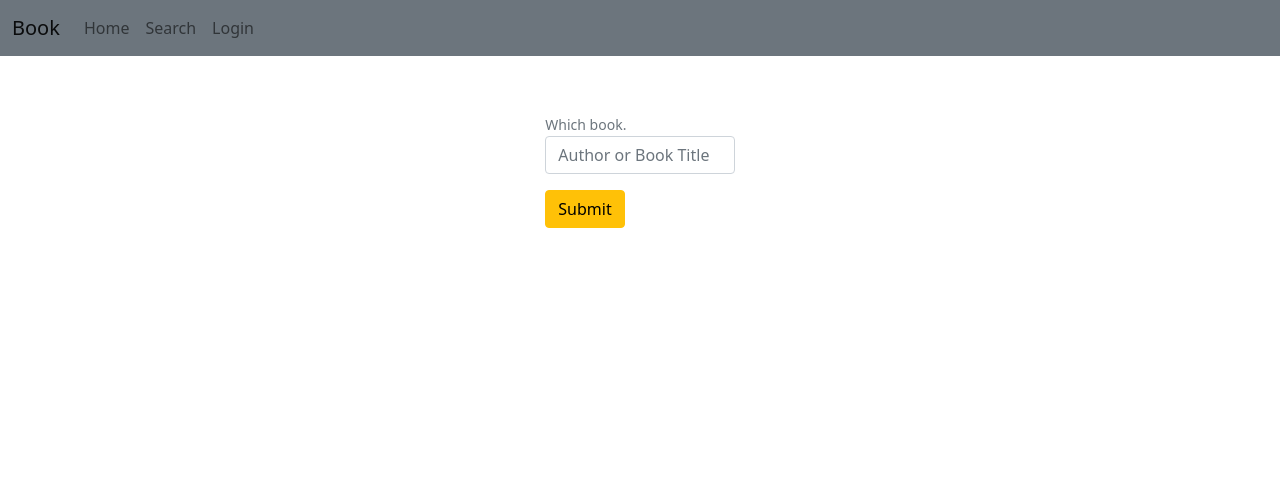
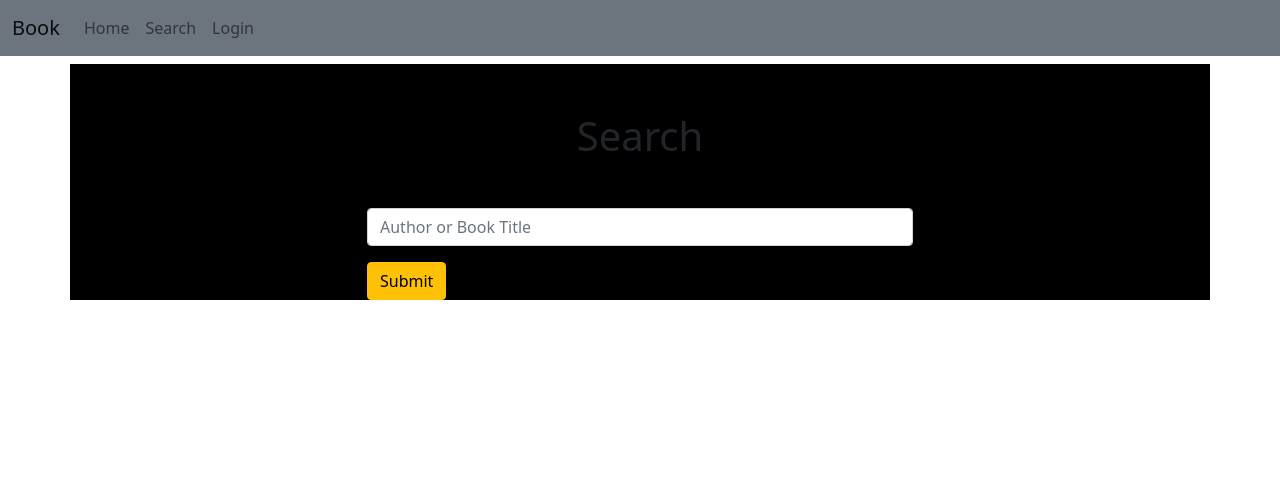
Before and after one commit to VELIFZ/BookAPI, a Flask app: page /search in a window 1280 px wide. Shown: the top 499 px of the page. Run offline with Flask 2, Linux system fonts and the light colour scheme; some libraries are stand-ins or nearby versions.

Commit message:
testing search

```diff
--- a/app/templates/search.html
+++ b/app/templates/search.html
@@ -4,39 +4,60 @@
 
 {% block content %}
 
-<div class="row mt-5 mx-auto">
-  <div class="col-2  mx-auto">
-    <small class="form-text text-muted"> Which book.</small>
+<div class="container bg-black">
+  <div class="row">
+        <div class="container">
+          <div class="row">
+              <div class="col-md-3"></div>
+              <div class="col-md-6">
+                <h1 class="text-center my-5">Search</h1>
                 <form class="form-inline" method="POST">
                   {{ form.hidden_tag() }}
-          <div class="form-row align-items-center">
+                <div class="form-row">
                   <div class="form-group">
                     {{ form.name(class="mr-3 form-control", placeholder="Author or Book Title") }}
                   </div>
-            <div class="col-auto mt-3">
+                  <div class="mt-3">
                     {{ form.submit(class="btn btn-warning") }}
                   </div>
                 </div>
               </form>
               </div>
           </div>
+       </div>
+   </div>
+
+
     {% if (title or authors) %}
-  <div class="col-4 mt-5 pr-5">
-    {# % for i in range() % #}
-  <div class="card" style="width: 18rem;">
-    <img class="card-img-top" src='{{ image }}'>
-    <div class="card-body">
-      <h5 class="card-title"></h5>
+    <div class="row">
+      <div class="container">
+        <div class="row mt-5">
+          <div class="col-md-3"></div>
+              <div class="col-md-6">
+                {% for i in title %}
+                <div class="row mt-3 bg-danger">
+                    <div class="col-3 mt-3">
+                    <img class="img-thumbnail" src='{{ image }}'>
                     </div>
-    <ul class="list-group list-group-flush">
-      <li class="list-group-item"><span class='float-right'>{{ title.upper() }}</span></li>
-      <li class="list-group-item"><span class='float-right'>{{ authors.upper()}}</span></li>
-      <li class="list-group-item"><span class='float-right'>{{ publisher.upper()}}</span></li>
-      <li class="list-group-item"><span class='float-right'>{{ publish_date }}</span></li>
-      <li class="list-group-item"><span class='float-right'>{{ description }}</span></li>
-      <li class="list-group-item"><span class='float-right'>{{ categories }}</span></li>
-    </ul>
+                    <div class="col-9 my-2">
+                      <div class="container">
+                        <p>Title: {{ title.upper() }}</p>
+                        <p>Author: {{ authors.upper() }}</p>
+                        <p> Publisher: {{ publisher.upper() }}</p>
+                        <p>{{ publish_date }}</p>
+                        <p>{{ categories }}</p>
+                        {#% if description %#}
+                        <p>{{ description | truncate(150) }}</p>
+                        {#% endif %#}
+                      </div>
+                    </div>
+                  </div>
+                {% endfor %}
+              </div>
+          </div>
         </div>
       </div>
       {% endif %}
+
 {% endblock %}
+</div>
```
Also changed, not shown: app/blueprints/api/api_forms.py (+4 -3 lines), app/blueprints/api/api_templates/sell.html (+13 -11 lines). Lines whose indentation alone changed are shown as unchanged.
